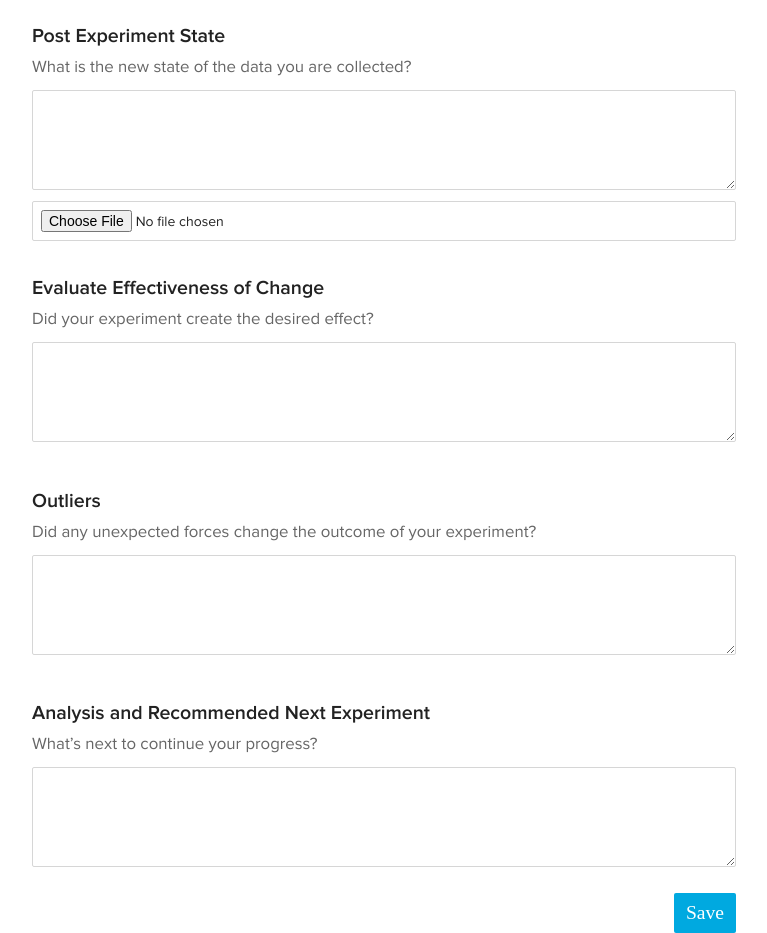
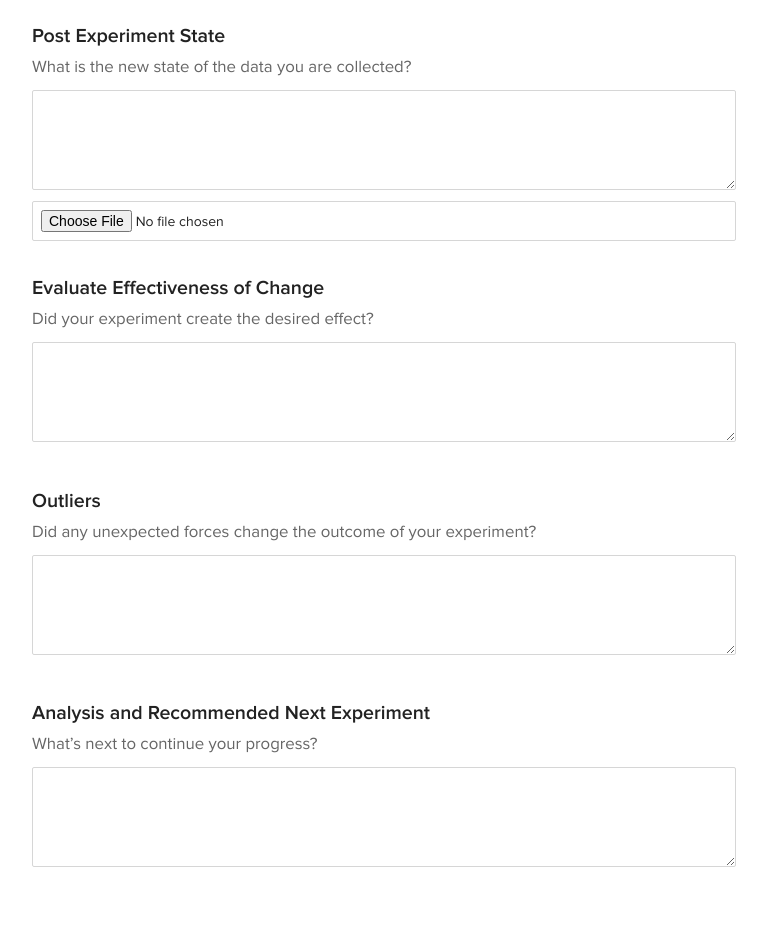
Before and after one commit to RallySoftware/ExperimentFramework, a plain HTML site: page index.html in a window 1280 px wide. Shown: the part 1811-2744 px from the top of the page, without its empty margins (256-1023 px from the left). Drawn offline with nearby package versions, Linux system fonts and the light colour scheme; no server answers; a web font is replaced by a local one.

Commit message:
removed button

```diff
--- a/index.html
+++ b/index.html
@@ -104,8 +104,6 @@
 	    <textarea id="analysis"></textarea>
     </div>
 
-    <button>Save</button>
-
     </form>
 
     <!-- jQuery (necessary for Bootstrap's JavaScript plugins) -->
```
